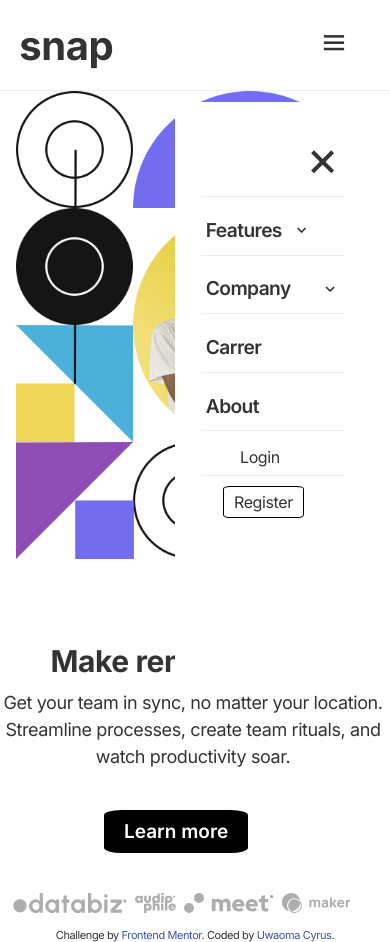
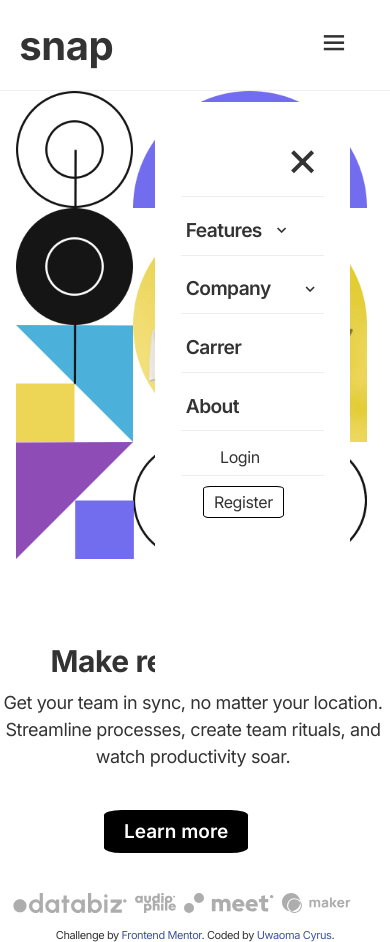
Before and after one commit to CyCodez/intro-section-dropdown, a plain HTML site: page index.html in a window 390 px wide. Both pictures are taken after a click on the button "hamburger". Drawn offline with nearby package versions, Linux system fonts and the light colour scheme.

Commit message:
adjusted mobile view

```diff
--- a/index.css
+++ b/index.css
@@ -276,7 +276,7 @@ button {
     display: none;
     position: absolute;
     top: 87px;
-    left: 160px;
+    left: 140px;
     min-height: 70vh;
     width: 50vw;
   }
```
